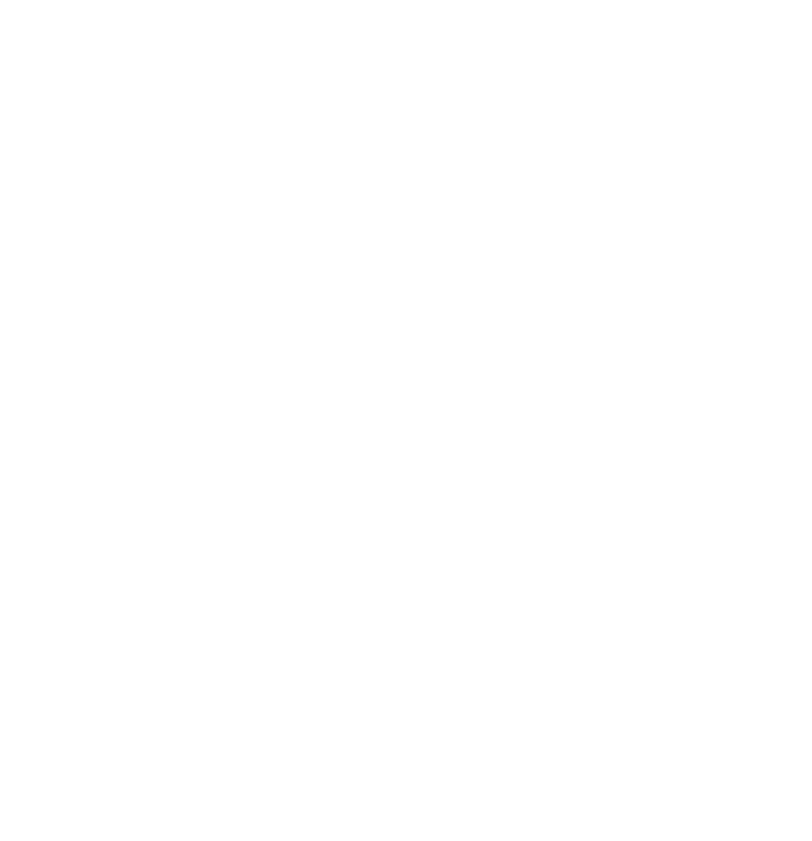
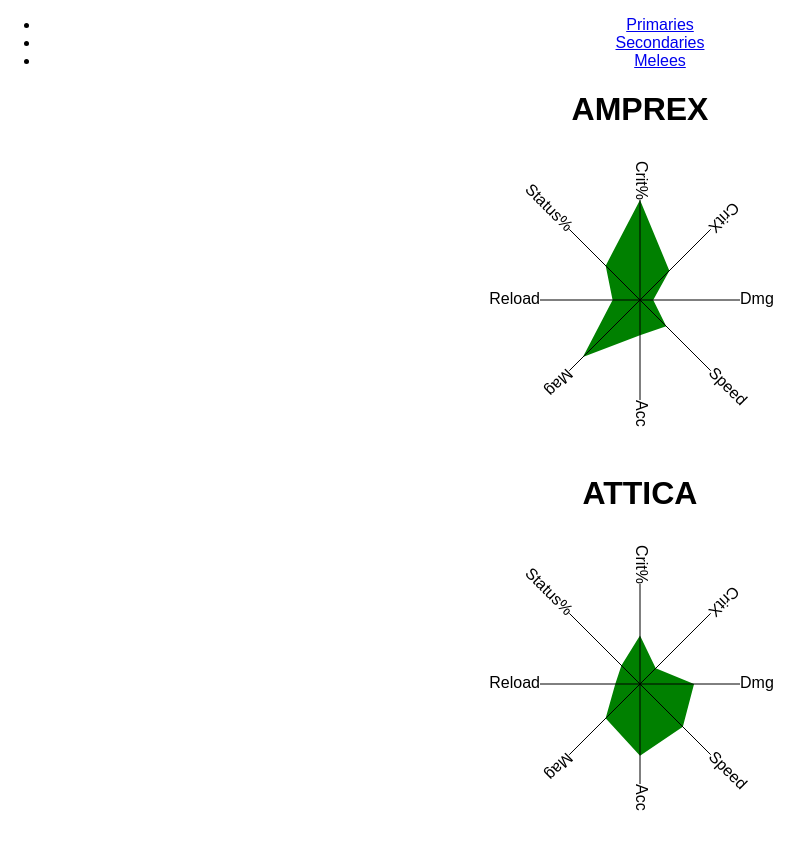
Before and after one commit to rcfox/WarframeWeaponViz, a plain HTML site: page index.html in a window 1280 px wide. Shown: the top 841 px of the page, without its empty margins (0-812 px from the left). Before the commit the page ends 800 px from the top, so only its background shows below. Drawn offline with Linux system fonts and the light colour scheme; the site is published under a folder, as on GitHub Pages, so addresses that start at the root find nothing.

Commit message:
Fix static URLs

```diff
--- a/index.html
+++ b/index.html
@@ -1 +1 @@
-<!DOCTYPE html><html lang="en"><head><meta charset="utf-8"><meta name="viewport" content="width=device-width,initial-scale=1"><link rel="shortcut icon" href="/favicon.ico?fd73a6eb"><title>Warframe Weapon Visualization</title><link href="/static/css/main.9a0fe4f1.css" rel="stylesheet"></head><body><div id="root"></div><script type="text/javascript" src="/static/js/main.430bf353.js"></script></body></html>
+<!DOCTYPE html><html lang="en"><head><meta charset="utf-8"><meta name="viewport" content="width=device-width,initial-scale=1"><link rel="shortcut icon" href="favicon.ico?fd73a6eb"><title>Warframe Weapon Visualization</title><link href="static/css/main.9a0fe4f1.css" rel="stylesheet"></head><body><div id="root"></div><script type="text/javascript" src="static/js/main.430bf353.js"></script></body></html>
```
